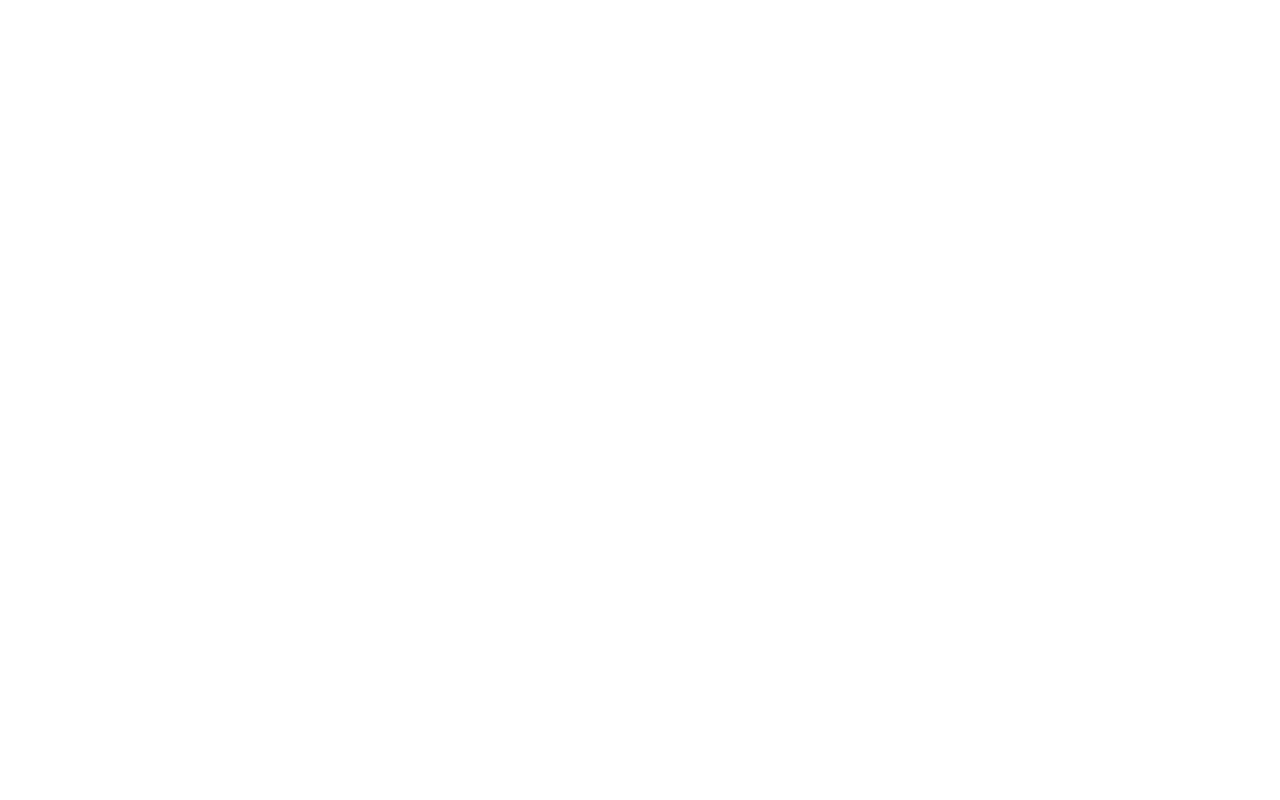
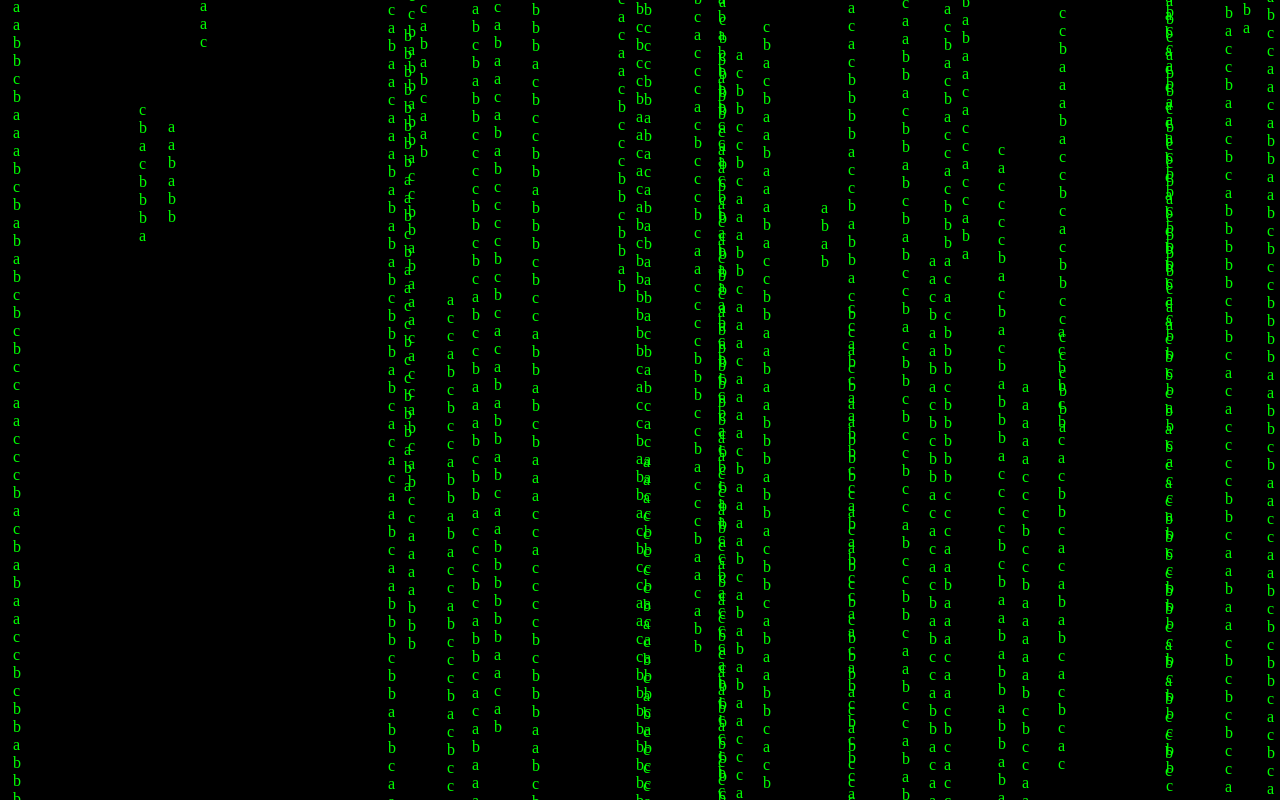
Before and after one commit to worstcodah/Tema3DAWPart1, a plain HTML site: page index.html in a window 1280 px wide. Drawn offline with Linux system fonts and the light colour scheme.

Commit message:
Solved the issue.

```diff
--- a/assets/scripts/script.js
+++ b/assets/scripts/script.js
@@ -1,35 +1,37 @@
-window.addEventListener("load", function () {
+window.onload = function () {
   function randomChar(charSet) {
     var rand = charSet[Math.floor(Math.random() * charSet.length)];
+
     return rand;
   }
+
   function randomRange(min, max) {
     return Math.floor(Math.random() * (max - min + 1)) + min;
   }
+
   function newMatrixLine(speed, charSet, charLength, charHeight) {
-    // create line
     var elemLine = document.createElement("div");
     elemLine.style.top = "-" + charLength * charHeight + "px";
     elemLine.style.left = randomRange(0, window.innerWidth) + "px";
     elemLine.style.position = "fixed";
     document.body.appendChild(elemLine);
-    // create line letters
+
     for (let i = 0; i < charLength; i++) {
       var elemLetter = document.createElement("div");
       elemLetter.innerHTML = randomChar(charSet);
       elemLetter.style.color = linesColor;
       elemLine.appendChild(elemLetter);
-      // move line interval delete after fall)
-      var intervall = setInterval(function () {
+    }
+    var interval1 = setInterval(function () {
       var elemLineTop = parseInt(elemLine.style.top);
       if (elemLineTop < window.innerHeight) {
         elemLine.style.top = elemLineTop + moveByNumPixels + "px";
-          //console.log('moving');
       } else {
         elemLine.remove();
-          clearInterval(intervall);
+        clearInterval(interval1);
       }
     }, speed);
+  }
   var moveByNumPixels = 8.6;
   var linesGroupCreationInterval = 1;
   var maxLinesPerGroup = 1;
@@ -43,12 +45,9 @@ window.addEventListener("load", function () {
   var maxCharLength = 150;
   var maxLines = 40;
 
-      // create lines at interval
-      setInterval(function () {
-        // max total lines
+  var interval2 = setInterval(function () {
     if (document.body.children.length < maxLines) {
       for (let i = 0; i < randomRange(1, maxLinesPerGroup); i++) {
-            // speed, charSet, charLength
         newMatrixLine(
           randomRange(minLineSpeedInterval, maxLineSpeedInterval),
           charSet,
@@ -59,6 +58,4 @@ window.addEventListener("load", function () {
     }
   }, linesGroupCreationInterval);
   document.body.style.background = bodyColor;
-    }
-  }
-});
+};
--- a/index.html
+++ b/index.html
@@ -6,7 +6,7 @@
     <meta http-equiv="X-UA-Compatible" content="IE=edge">
     <meta name="viewport" content="width=device-width, initial-scale=1.0">
     <title>Document</title>
-    <script src="/assets/scripts/script.js" type="text/javascript"></script>
+    <script src="./assets/scripts/script.js" type="text/javascript"></script>
 </head>
 
 <body>
```
Lines whose indentation alone changed are shown as unchanged.
